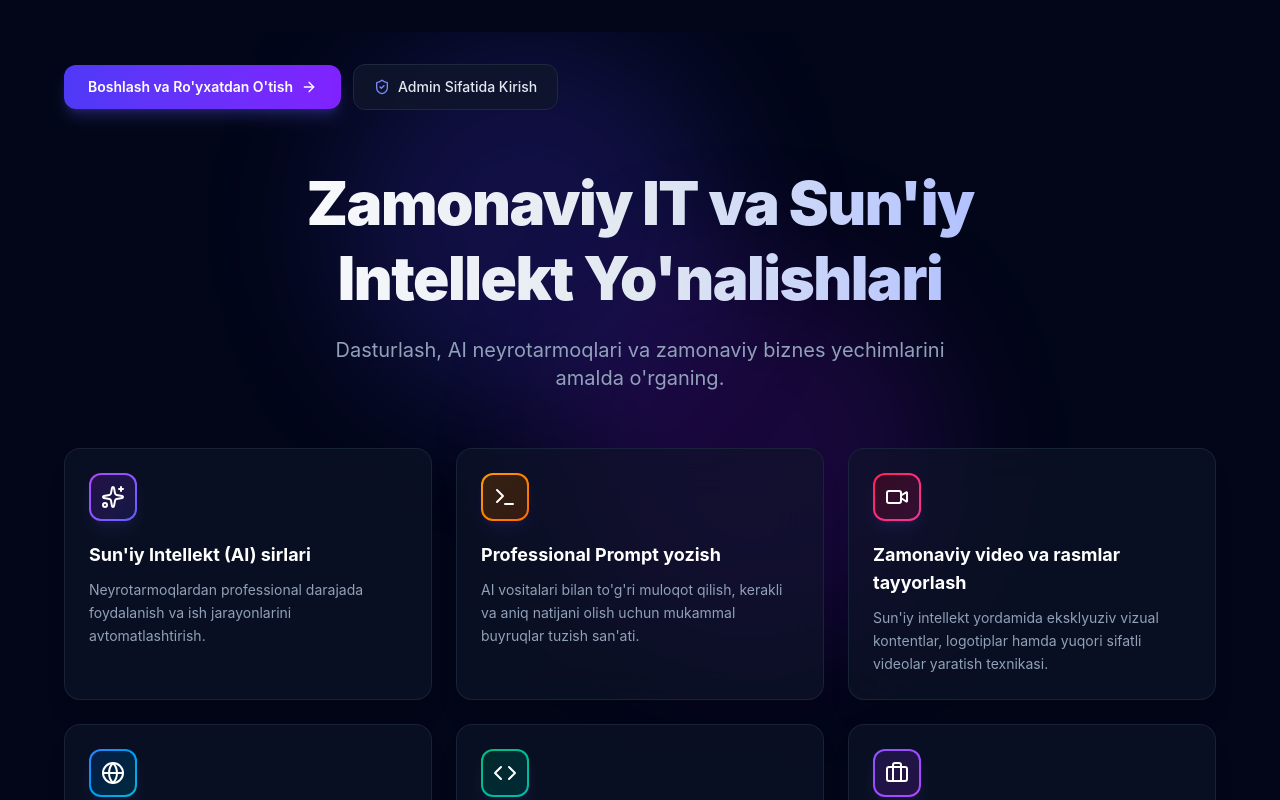
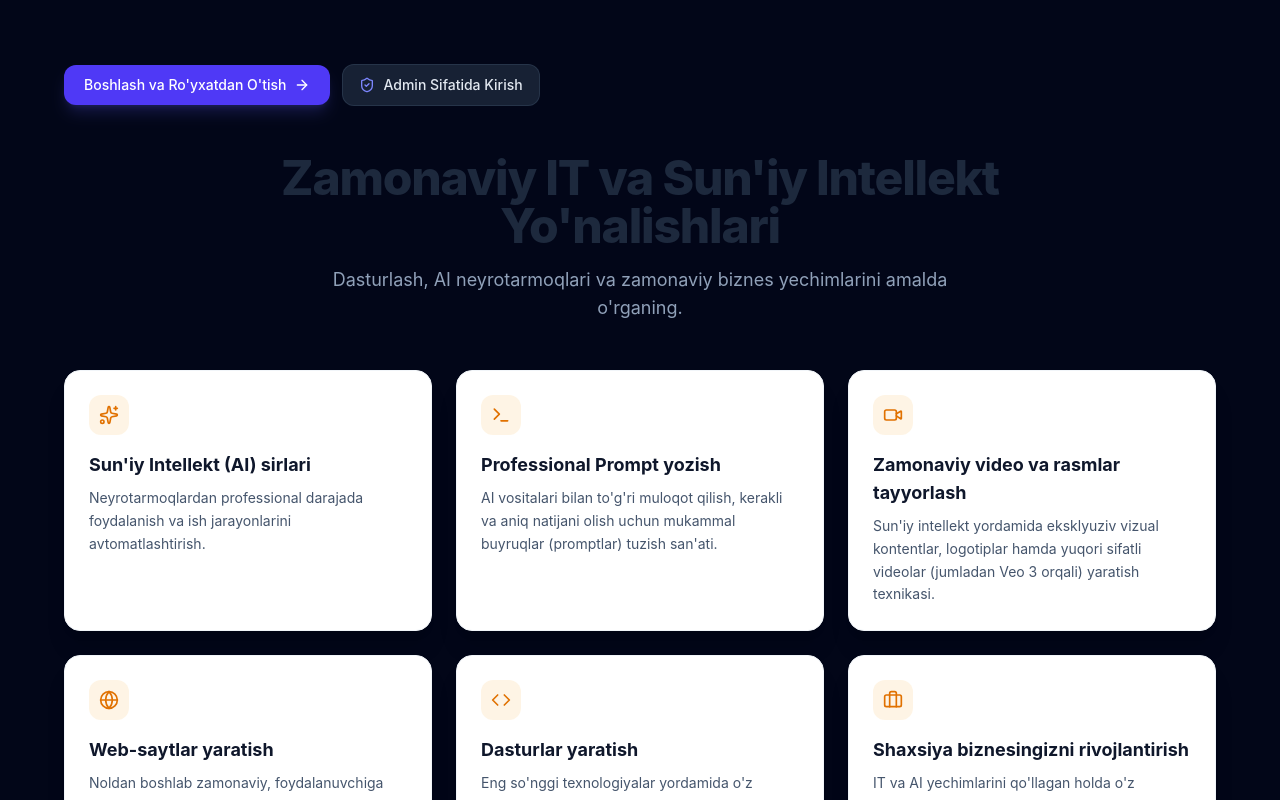
Before and after one commit to muxtorovaslonbek-ops/AI-darslar, a React (Vite) app: page / in a window 1280 px wide. Shown: the top 800 px of the page. Built offline with nearby package versions, Linux system fonts and the light colour scheme; no server answers; the database is empty.

Commit message:
Update IntroView.tsx

```diff
--- a/src/components/pages/IntroView.tsx
+++ b/src/components/pages/IntroView.tsx
@@ -10,53 +10,43 @@
   {
     icon: Sparkles,
     title: "Sun'iy Intellekt (AI) sirlari",
-    description: "Neyrotarmoqlardan professional darajada foydalanish va ish jarayonlarini avtomatlashtirish.",
-    gradient: "from-purple-500 to-indigo-500"
+    description: "Neyrotarmoqlardan professional darajada foydalanish va ish jarayonlarini avtomatlashtirish."
   },
   {
     icon: Terminal,
     title: "Professional Prompt yozish",
-    description: "AI vositalari bilan to'g'ri muloqot qilish, kerakli va aniq natijani olish uchun mukammal buyruqlar tuzish san'ati.",
-    gradient: "from-amber-500 to-orange-500"
+    description: "AI vositalari bilan to'g'ri muloqot qilish, kerakli va aniq natijani olish uchun mukammal buyruqlar (promptlar) tuzish san'ati."
   },
   {
     icon: Video,
     title: "Zamonaviy video va rasmlar tayyorlash",
-    description: "Sun'iy intellekt yordamida eksklyuziv vizual kontentlar, logotiplar hamda yuqori sifatli videolar yaratish texnikasi.",
-    gradient: "from-rose-500 to-pink-500"
+    description: "Sun'iy intellekt yordamida eksklyuziv vizual kontentlar, logotiplar hamda yuqori sifatli videolar (jumladan Veo 3 orqali) yaratish texnikasi."
   },
   {
     icon: Globe,
     title: "Web-saytlar yaratish",
-    description: "Noldan boshlab zamonaviy, foydalanuvchiga qulay va tezkor veb-saytlarni ishlab chiqish.",
-    gradient: "from-blue-500 to-cyan-500"
+    description: "Noldan boshlab zamonaviy, foydalanuvchiga qulay va tezkor veb-saytlarni ishlab chiqish."
   },
   {
     icon: Code,
     title: "Dasturlar yaratish",
-    description: "Eng so'nggi texnologiyalar yordamida o'z g'oyalaringizni real dasturlarga aylantiring.",
-    gradient: "from-emerald-500 to-teal-500"
+    description: "Eng so'nggi texnologiyalar yordamida o'z g'oyalaringizni real dasturlarga aylantiring."
   },
   {
     icon: Briefcase,
     title: "Shaxsiya biznesingizni rivojlantirish",
-    description: "IT va AI yechimlarini qo'llagan holda o'z biznesingizni yangi bosqichga olib chiqing.",
-    gradient: "from-violet-500 to-purple-500"
+    description: "IT va AI yechimlarini qo'llagan holda o'z biznesingizni yangi bosqichga olib chiqing."
   }
 ];
 
 export const IntroView: React.FC<IntroViewProps> = ({ onStart, onAdminClick }) => {
   return (
-    <div className="min-h-screen bg-slate-950 text-slate-100 p-4 sm:p-6 lg:p-8 relative overflow-hidden">
-      {/* Background Glow Effects */}
-      <div className="absolute top-0 left-1/4 w-96 h-96 bg-indigo-600/20 rounded-full blur-3xl pointer-events-none" />
-      <div className="absolute bottom-1/3 right-1/4 w-96 h-96 bg-purple-600/15 rounded-full blur-3xl pointer-events-none" />
-
+    <div className="min-h-screen bg-slate-950 text-slate-100 p-4 sm:p-6 lg:p-8">
       {/* Top Header Buttons */}
-      <div className="max-w-7xl mx-auto flex flex-wrap items-center gap-3 mb-10 relative z-10">
+      <div className="max-w-7xl mx-auto flex flex-wrap items-center gap-3 mb-8">
         <button
           onClick={onStart}
-          className="inline-flex items-center px-6 py-3 rounded-xl bg-gradient-to-r from-indigo-600 to-violet-600 hover:from-indigo-500 hover:to-violet-500 text-white font-semibold text-sm transition-all duration-200 shadow-lg shadow-indigo-500/25 active:scale-95"
+          className="inline-flex items-center px-5 py-2.5 rounded-xl bg-indigo-600 hover:bg-indigo-500 text-white font-medium text-sm transition-all shadow-lg shadow-indigo-500/20 active:scale-95"
         >
           Boshlash va Ro'yxatdan O'tish
           <ArrowRight className="w-4 h-4 ml-2" />
@@ -64,44 +54,40 @@
 
         <button
           onClick={onAdminClick}
-          className="inline-flex items-center px-5 py-3 rounded-xl bg-slate-900/80 hover:bg-slate-800 text-slate-200 border border-slate-800 backdrop-blur-md font-medium text-sm transition-all duration-200 active:scale-95"
+          className="inline-flex items-center px-4 py-2.5 rounded-xl bg-slate-800/80 hover:bg-slate-800 text-slate-200 border border-slate-700/60 font-medium text-sm transition-all active:scale-95"
         >
           <ShieldCheck className="w-4 h-4 mr-2 text-indigo-400" />
           Admin Sifatida Kirish
         </button>
       </div>
 
-      {/* Main Hero Header with Gradient Text */}
-      <div className="max-w-4xl mx-auto text-center my-14 relative z-10">
-        <h1 className="text-3xl sm:text-6xl font-black tracking-tight text-transparent bg-clip-text bg-gradient-to-r from-white via-slate-200 to-indigo-300 mb-5 leading-tight">
+      {/* Main Hero Header */}
+      <div className="max-w-4xl mx-auto text-center my-12">
+        <h1 className="text-3xl sm:text-5xl font-extrabold tracking-tight text-slate-800 dark:text-slate-100 mb-4">
           Zamonaviy IT va Sun'iy Intellekt Yo'nalishlari
         </h1>
-        <p className="text-slate-400 text-base sm:text-xl max-w-2xl mx-auto font-normal">
+        <p className="text-slate-400 text-base sm:text-lg max-w-2xl mx-auto">
           Dasturlash, AI neyrotarmoqlari va zamonaviy biznes yechimlarini amalda o'rganing.
         </p>
       </div>
 
-      {/* Glassmorphism Course Cards Grid */}
-      <div className="grid grid-cols-1 md:grid-cols-2 lg:grid-cols-3 gap-6 max-w-7xl mx-auto relative z-10">
+      {/* Course Cards Grid */}
+      <div className="grid grid-cols-1 md:grid-cols-2 lg:grid-cols-3 gap-6 max-w-7xl mx-auto">
         {courses.map((course, index) => {
           const Icon = course.icon;
           return (
             <div
               key={index}
-              className="group relative bg-slate-900/60 backdrop-blur-xl border border-slate-800/80 rounded-2xl p-6 hover:border-slate-700 hover:bg-slate-900/90 transition-all duration-300 shadow-xl flex flex-col justify-between"
+              className="bg-white text-slate-900 rounded-2xl p-6 shadow-xl border border-slate-100 flex flex-col justify-between hover:translate-y-[-2px] transition-all duration-200"
             >
               <div>
-                {/* Icon with Glowing Gradient */}
-                <div className={`w-12 h-12 rounded-xl bg-gradient-to-br ${course.gradient} p-0.5 mb-5 shadow-lg shadow-indigo-500/10`}>
-                  <div className="w-full h-full bg-slate-950/80 rounded-[10px] flex items-center justify-center text-white">
-                    <Icon className="w-6 h-6" />
-                  </div>
+                <div className="w-10 h-10 rounded-xl bg-amber-500/10 flex items-center justify-center mb-4 text-amber-600">
+                  <Icon className="w-5 h-5" />
                 </div>
-
-                <h3 className="text-lg font-bold text-white mb-2.5 group-hover:text-indigo-300 transition-colors">
+                <h3 className="text-lg font-bold text-slate-900 mb-2">
                   {course.title}
                 </h3>
-                <p className="text-slate-400 text-sm leading-relaxed font-normal">
+                <p className="text-slate-600 text-sm leading-relaxed">
                   {course.description}
                 </p>
               </div>
```
